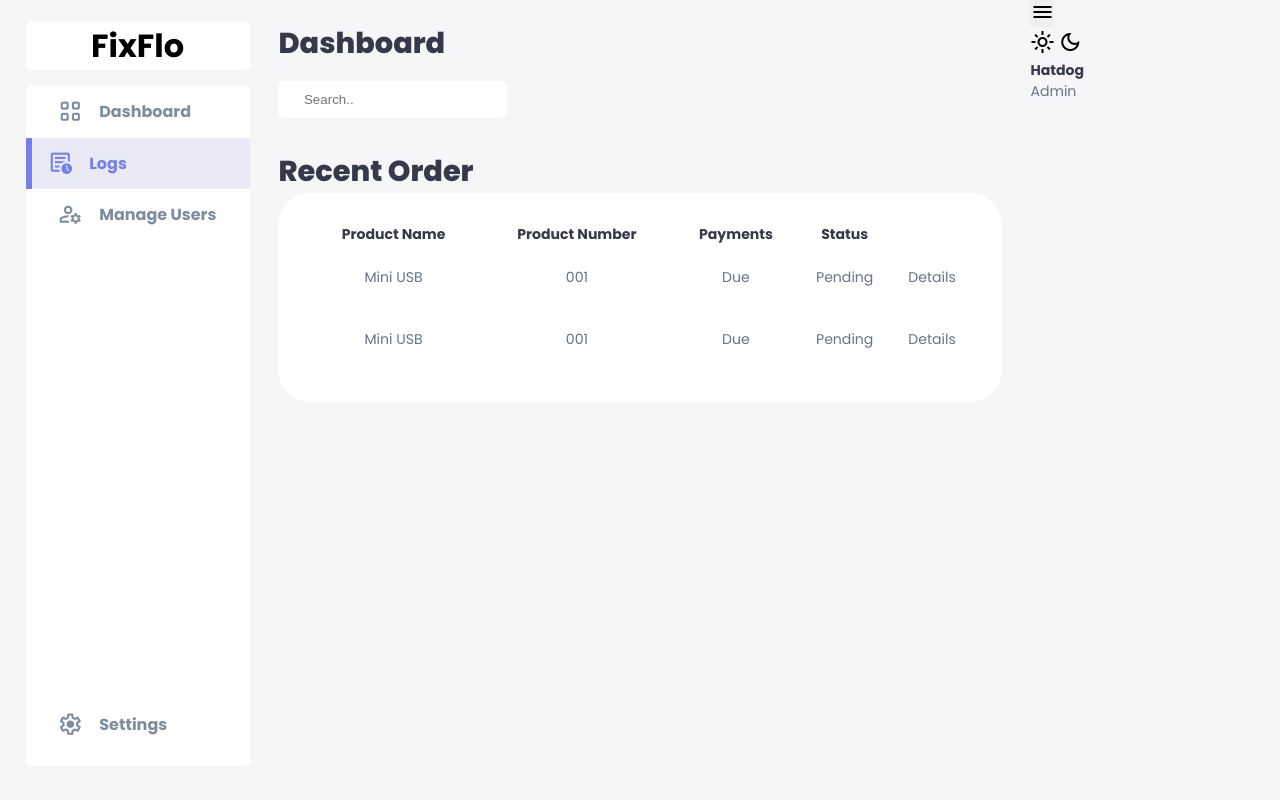
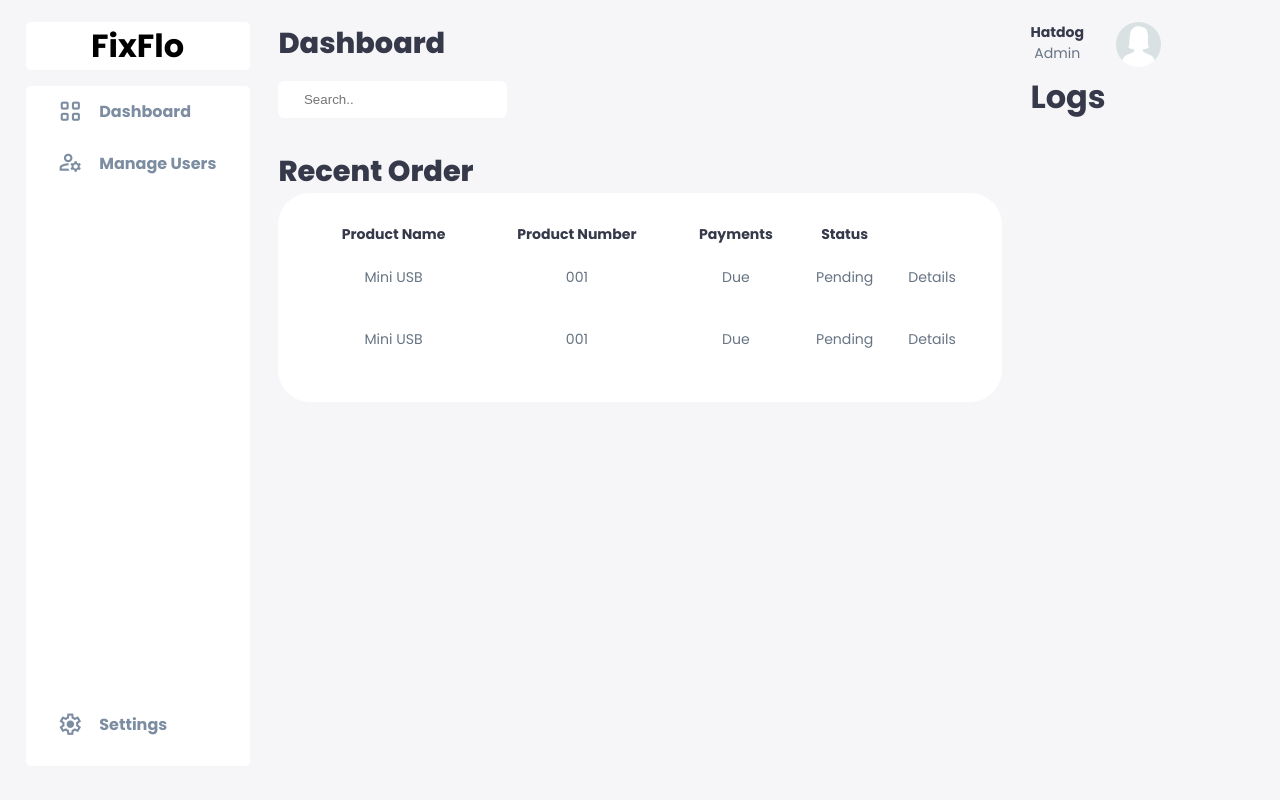
Before and after one commit to Miiihawk/FixFlo_Inventory_System, a PHP site: page / in a window 1280 px wide. Run offline with PHP 8.4, Linux system fonts and the light colour scheme.

Commit message:
Edited Right Side part 2

```diff
--- a/css/style.css
+++ b/css/style.css
@@ -85,9 +85,11 @@ small{
   font-size: 0.75rem;
 }
 
-.profile-photo{
+.profile-photo img{
   width:2.8rem;
   height:2.8rem;
+  border-radius: 50%;
+  overflow: hidden;
 }
 
 .text-muted{
@@ -260,3 +262,36 @@ main table tbody td{
   height: 3.8rem;
   border-bottom: 1px solid var(--clr-white);
 }
+
+
+/* **************
+Right Side Style
+ *****************/
+
+.right{
+  margin-top: 1.4rem;
+}
+
+.right h2{
+  color: var(--clr-dark);
+}
+
+.right.top{
+  display: flex;
+  justify-content: start;
+  gap: 2rem;
+}
+
+.right  .top button{
+  display:none;
+}
+
+.right  .top .profile{
+  display: flex;
+  gap:2rem;
+  text-align: center;
+}
+
+.right  .info{
+  color: var(--clr-dark);
+}
--- a/index.html
+++ b/index.html
@@ -45,10 +45,10 @@
             <h3>Dashboard</h3>
           </a>
 
-          <a href="#" class="active">
+        <!--  <a href="#" class="active">
             <span class="material-symbols-outlined"> overview </span>
             <h3>Logs</h3>
-          </a>
+          </a> -->
 
           <a href="#">
             <span class="material-symbols-outlined"> manage_accounts </span>
@@ -111,13 +111,16 @@
   <!-- main section end -->
   <div class = "right">
     <div class="top">
+
       <button>
          <span class="material-symbols-outlined"> menu</span>
       </button>
-      <div class="theme-toggler">
+
+     <!--  <div class="theme-toggler">
         <span class="material-symbols-outlined"> light_mode</span>
         <span class="material-symbols-outlined"> dark_mode</span>
-      </div>
+      </div> -->
+
       <div class="profile">
         <div class="info">
             <p><b>Hatdog</b></p>
@@ -125,11 +128,17 @@
             <small class="text-muted"></small>
         </div>
         <div class="profile-photo">
-          <img src="" alt="">
+          <img src="img/Profile.jpg" alt="">
         </div>
       </div>
+
+    </div>
+
+    <div class="recent_updates">
+      <h2>Logs</h2>
     </div>
   </div>
+
 </div>
 
 </body>
```
Also changed, not shown: img/Profile.jpg (added).
